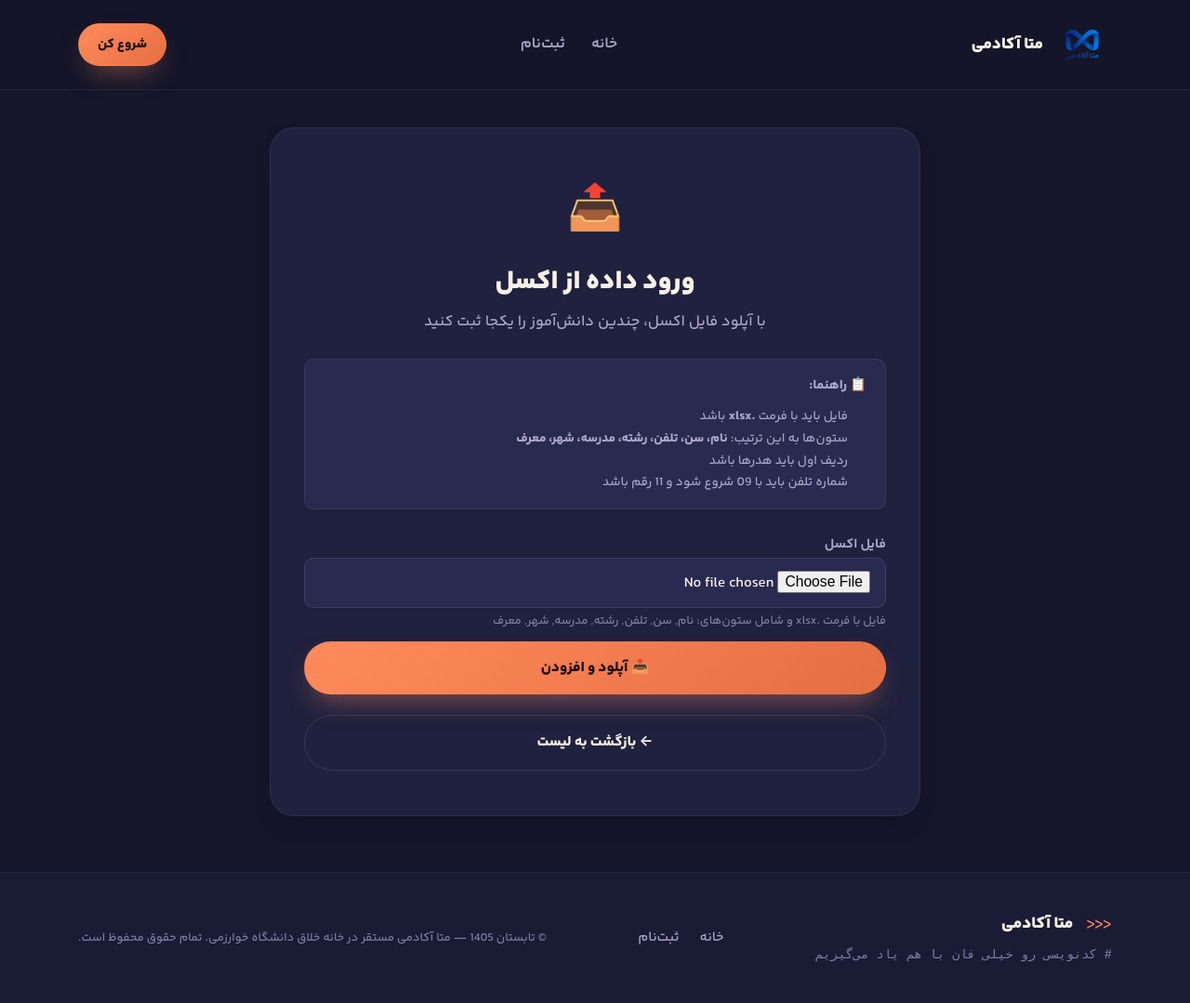
After one commit to MahdyarTlb/metaAcademy, a Django app: page /import-excel/ in a window 1280 px wide. The commit adds this page. Shown: the whole page at 93% size. Run offline with Django 5.2, Linux system fonts and the light colour scheme; a user stored in the database is signed in.

Commit message:
umport from ecvel

```diff
--- a/core/forms.py
+++ b/core/forms.py
@@ -14,3 +14,13 @@ class StudentForm(forms.ModelForm):
             'city': forms.TextInput(attrs={'class': 'form-control'}),
             'moaref': forms.TextInput(attrs={'class': 'form-control', 'placeholder': 'اختیاری'}),
         }
+
+class ExcelUploadForm(forms.Form):
+    excel_file = forms.FileField(
+        label='فایل اکسل',
+        help_text='فایل با فرمت .xlsx و شامل ستون‌های: نام, سن, تلفن, رشته, مدرسه, شهر, معرف',
+        widget=forms.FileInput(attrs={
+            'class': 'form-control',
+            'accept': '.xlsx,.xls'
+        })
+    )
--- a/core/urls.py
+++ b/core/urls.py
@@ -9,4 +9,5 @@ urlpatterns = [
     path('list/', views.StudentsView.as_view(), name='students'),
     path('export-excel/', views.export_excel, name='export_excel'),
     path('success/', views.SuccessView.as_view(), name='success'),
+    path('import-excel/', views.import_excel, name='import_excel'),
 ]
--- a/core/views.py
+++ b/core/views.py
@@ -1,16 +1,19 @@
 from django.views.generic import TemplateView, CreateView, ListView
 from django.contrib.auth.mixins import LoginRequiredMixin, UserPassesTestMixin
 from django.contrib import messages
-from django.urls import reverse_lazy
-from django.shortcuts import redirect
+from django.utils import timezone
+from django.core.validators import ValidationError
+from django.urls import reverse_lazy, reverse
+from django.shortcuts import redirect, render
 from .models import Student
 from .forms import StudentForm
 import openpyxl
 from openpyxl.styles import Font, Alignment, PatternFill, Border, Side
 from django.http import HttpResponse
 from django.contrib.admin.views.decorators import staff_member_required
-from django.views.generic import ListView
 from datetime import datetime
+from .forms import ExcelUploadForm
+from django.db import IntegrityError
 
 class HomeView(TemplateView):
     template_name = 'home.html'
@@ -113,7 +116,8 @@ def export_excel(request):
         ws.cell(row=row, column=6, value=student.school).border = border
         ws.cell(row=row, column=7, value=student.city).border = border
         ws.cell(row=row, column=8, value=student.moaref or '').border = border
-        ws.cell(row=row, column=9, value=student.created_at.strftime('%Y/%m/%d %H:%M')).border = border
+        created_at_local = timezone.localtime(student.created_at)
+        ws.cell(row=row, column=9, value=created_at_local.strftime('%Y/%m/%d %H:%M')).border = border
 
         for col in range(1, 10):
             ws.cell(row=row, column=col).font = cell_font
@@ -152,3 +156,151 @@ class SuccessView(TemplateView):
         context['student_city'] = self.request.session.get('student_city', '')
         context['student_moaref'] = self.request.session.get('student_moaref', '')
         return context
+
+@staff_member_required
+def import_excel(request):
+    if request.method == 'POST':
+        form = ExcelUploadForm(request.POST, request.FILES)
+        if form.is_valid():
+            excel_file = request.FILES['excel_file']
+
+            if not excel_file.name.endswith(('.xlsx', '.xls')):
+                messages.error(request, '❌ فرمت فایل باید .xlsx یا .xls باشد!')
+                return redirect('core:import_excel')
+
+            try:
+                wb = openpyxl.load_workbook(excel_file)
+                ws = wb.active
+
+                # خواندن هدرها (ردیف اول)
+                headers = [cell.value for cell in ws[1]]
+
+                # پیدا کردن اندیس ستون‌ها
+                col_index = {}
+                for idx, header in enumerate(headers):
+                    if header:
+                        header_str = str(header).strip()
+                        if 'نام' in header_str:
+                            col_index['name'] = idx
+                        elif 'سن' in header_str:
+                            col_index['age'] = idx
+                        elif 'تلفن' in header_str or 'شماره' in header_str:
+                            col_index['phone'] = idx
+                        elif 'رشته' in header_str:
+                            col_index['reshte'] = idx
+                        elif 'مدرسه' in header_str:
+                            col_index['school'] = idx
+                        elif 'شهر' in header_str:
+                            col_index['city'] = idx
+                        elif 'معرف' in header_str:
+                            col_index['moaref'] = idx
+                        elif 'تاریخ' in header_str or 'ثبت' in header_str:
+                            col_index['created_at'] = idx
+
+                # بررسی وجود ستون‌های ضروری
+                required = ['name', 'age', 'phone', 'reshte', 'school', 'city']
+                for field in required:
+                    if field not in col_index:
+                        messages.error(request, f'❌ ستون "{field}" در فایل پیدا نشد!')
+                        return redirect('core:import_excel')
+
+                added_count = 0
+                error_rows = []
+
+                # خواندن داده‌ها از ردیف دوم به بعد
+                for row_idx, row in enumerate(ws.iter_rows(min_row=2, values_only=True), start=2):
+                    if not row or not any(row):
+                        continue
+
+                    try:
+                        name = str(row[col_index['name']]).strip() if row[col_index['name']] else ''
+                        age = int(row[col_index['age']]) if row[col_index['age']] else 0
+                        phone_number = str(row[col_index['phone']]).strip() if row[col_index['phone']] else ''
+                        reshte = str(row[col_index['reshte']]).strip() if row[col_index['reshte']] else ''
+                        school = str(row[col_index['school']]).strip() if row[col_index['school']] else ''
+                        city = str(row[col_index['city']]).strip() if row[col_index['city']] else ''
+                        moaref = str(row[col_index.get('moaref')]).strip() if col_index.get('moaref') and row[col_index['moaref']] else None
+                        created_at_str = str(row[col_index.get('created_at')]).strip() if col_index.get('created_at') and row[col_index['created_at']] else None
+
+                        # اعتبارسنجی
+                        if not name:
+                            error_rows.append(f'ردیف {row_idx}: نام نمی‌تواند خالی باشد')
+                            continue
+                        if age < 1 or age > 120:
+                            error_rows.append(f'ردیف {row_idx}: سن باید بین 1 تا 120 باشد')
+                            continue
+                        if not phone_number or not phone_number.startswith('09') or len(phone_number) != 11:
+                            error_rows.append(f'ردیف {row_idx}: شماره تلفن باید با 09 شروع شود و 11 رقم باشد')
+                            continue
+                        if not reshte:
+                            error_rows.append(f'ردیف {row_idx}: رشته نمی‌تواند خالی باشد')
+                            continue
+                        if not school:
+                            error_rows.append(f'ردیف {row_idx}: مدرسه نمی‌تواند خالی باشد')
+                            continue
+                        if not city:
+                            error_rows.append(f'ردیف {row_idx}: شهر نمی‌تواند خالی باشد')
+                            continue
+
+                        # ایجاد شیء دانش‌آموز
+                        student = Student(
+                            name=name,
+                            age=age,
+                            phone_number=phone_number,
+                            reshte=reshte,
+                            school=school,
+                            city=city,
+                            moaref=moaref if moaref else None
+                        )
+                        try:
+                            student.full_clean()
+                        except ValidationError as e:
+                            error_rows.append(f'ردیف {row_idx}: خطای اعتبارسنجی - {", ".join(e.messages)}')
+                            continue
+
+                        student.save()
+
+                        # اگر تاریخ ثبت در فایل وجود دارد، آن را تنظیم کن
+                        if created_at_str:
+                            try:
+                                # تبدیل تاریخ از فرمت اکسل به datetime
+                                # فرمت: 2026/07/04 23:07
+                                created_at_dt = datetime.strptime(created_at_str, '%Y/%m/%d %H:%M')
+
+                                # اگر timezone فعال است، آن را aware کنید
+                                if timezone.is_naive(created_at_dt):
+                                    created_at_dt = timezone.make_aware(created_at_dt)
+
+                                # به‌روزرسانی فیلد created_at
+                                Student.objects.filter(pk=student.pk).update(created_at=created_at_dt)
+
+                            except ValueError as e:
+                                error_rows.append(f'ردیف {row_idx}: فرمت تاریخ صحیح نیست (مثال: 2026/07/04 23:07) - {str(e)}')
+
+                        added_count += 1
+
+                    except IntegrityError:
+                        error_rows.append(f'ردیف {row_idx}: شماره تلفن {phone_number} تکراری است')
+                    except Exception as e:
+                        error_rows.append(f'ردیف {row_idx}: خطا - {str(e)}')
+
+                # نمایش نتیجه
+                if added_count > 0:
+                    messages.success(request, f'✅ {added_count} دانش‌آموز با موفقیت اضافه شدند!')
+                if error_rows:
+                    for error in error_rows[:5]:
+                        messages.warning(request, f'⚠️ {error}')
+                    if len(error_rows) > 5:
+                        messages.info(request, f'و {len(error_rows) - 5} خطای دیگر وجود دارد.')
+
+                return redirect('core:students')
+
+            except Exception as e:
+                messages.error(request, f'❌ خطا در خواندن فایل: {str(e)}')
+                return redirect('core:import_excel')
+        else:
+            messages.error(request, '❌ فرمت فایل صحیح نیست!')
+    else:
+        form = ExcelUploadForm()
+
+    return render(request, 'import_excel.html', {'form': form})
--- /dev/null
+++ b/templates/import_excel.html
@@ -0,0 +1,73 @@
+{% extends "base.html" %}
+{% load static %}
+
+{% block title %}ورودی اکسل{% endblock %}
+
+{% block content %}
+
+<section class="register-section" style="padding-block: 40px 60px;">
+  <div class="container">
+
+    <div class="register-grid" style="grid-template-columns: 1fr; max-width: 700px; margin-inline: auto;">
+
+      <div class="register-card" style="padding: 48px 36px;">
+
+        <div style="text-align: center; margin-bottom: 24px;">
+          <div style="font-size: 3rem; margin-bottom: 12px;">📤</div>
+          <h1 class="register-title" style="font-size: 1.8rem; margin-bottom: 8px;">
+            ورود داده از اکسل
+          </h1>
+          <p class="register-lead" style="max-width: 100%; color: var(--text-muted);">
+            با آپلود فایل اکسل، چندین دانش‌آموز را یکجا ثبت کنید
+          </p>
+        </div>
+
+        <div style="background: var(--surface-2); border-radius: var(--radius-sm); padding: 16px 20px; margin-bottom: 24px; border: 1px solid var(--border-soft);">
+          <p style="font-size: 0.9rem; color: var(--text-muted); margin: 0;">
+            <strong>📋 راهنما:</strong>
+          </p>
+          <ul style="font-size: 0.85rem; color: var(--text-muted); padding-right: 20px; margin: 8px 0 0;">
+            <li>فایل باید با فرمت <strong>.xlsx</strong> باشد</li>
+            <li>ستون‌ها به این ترتیب: <strong>نام، سن، تلفن، رشته، مدرسه، شهر، معرف</strong></li>
+            <li>ردیف اول باید هدرها باشد</li>
+            <li>شماره تلفن باید با 09 شروع شود و 11 رقم باشد</li>
+          </ul>
+        </div>
+
+        <form method="post" enctype="multipart/form-data" class="register-form">
+          {% csrf_token %}
+
+          <div class="mb-3">
+            <label for="{{ form.excel_file.id_for_label }}" class="form-label" style="font-weight: 600;">
+              {{ form.excel_file.label }}
+            </label>
+            {{ form.excel_file }}
+            {% if form.excel_file.help_text %}
+              <small class="form-text text-muted" style="color: var(--text-faint); font-size: 0.8rem;">
+                {{ form.excel_file.help_text }}
+              </small>
+            {% endif %}
+            {% if form.excel_file.errors %}
+              <div class="alert alert-error" style="margin-top: 8px;">
+                {{ form.excel_file.errors }}
+              </div>
+            {% endif %}
+          </div>
+
+          <div style="display: flex; gap: 14px; flex-wrap: wrap;">
+            <button type="submit" class="btn btn-primary btn-full">
+              📤 آپلود و افزودن
+            </button>
+            <a href="{% url 'core:students' %}" class="btn btn-ghost btn-full" style="text-align: center;">
+              ← بازگشت به لیست
+            </a>
+          </div>
+        </form>
+      </div>
+
+    </div>
+
+  </div>
+</section>
+
+{% endblock %}
--- a/templates/students.html
+++ b/templates/students.html
@@ -26,8 +26,11 @@
         <div class="header-actions">
           <span class="count-badge">{{ total_count }} نفر ثبت‌نام کرده‌اند</span>
           <a href="{% url 'core:export_excel' %}" class="btn-export">
-            اکسل
+            خروجی اکسل
           </a>
+          <a href="{% url 'core:import_excel' %}" class="btn-export" style="background: linear-gradient(135deg, #33794e, #1b8a77);">
+           ورودی اکسل
+        </a>
         </div>
       </div>
 
```
